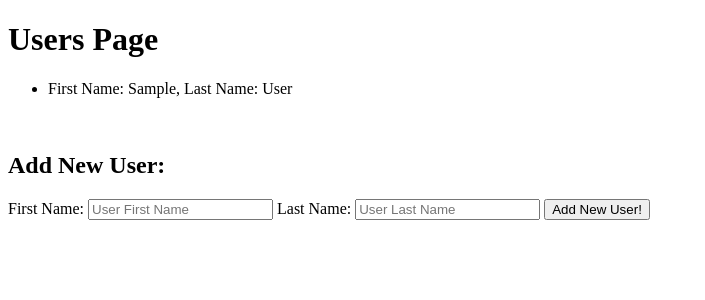
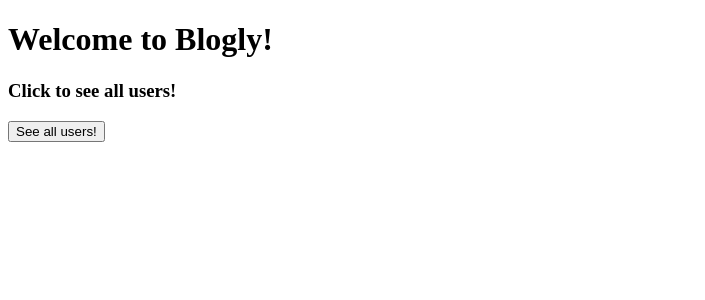
Before and after one commit to milanz14/23.1-blogly, a Flask app: page / in a window 1280 px wide. Shown: the top 300 px of the page, without its empty margins (0-705 px from the left). Run offline with Flask 2, Linux system fonts and the light colour scheme; tables that the repository leaves empty hold one stand-in row (values such as "Sample post").

Commit message:
added user detail page and some skeleton routes

```diff
--- a/app.py
+++ b/app.py
@@ -14,11 +14,16 @@ debug = DebugToolbarExtension(app)
 connect_db(app)
 
 @app.route('/')
+def home():
+    """ show the home page """
+    return render_template('base.html')
+
+@app.route('/users')
 def show_users():
     users = User.query.all()
     return render_template('users.html', users=users)
 
-@app.route('/', methods=['POST'])
+@app.route('/users', methods=['POST'])
 def create_new_user():
     firstname = request.form['firstname']
     lastname = request.form['lastname']
@@ -26,4 +31,20 @@ def create_new_user():
     db.session.add(new_user)
     db.session.commit()
     flash('User created successfully!')
-    return redirect('/')
+    return redirect('/users')
+
+@app.route('/users/new', methods=['GET','POST'])
+def show_new_user_form():
+    """ show new users add form"""
+    pass
+
+@app.route('/users/<int:user_id>')
+def show_user_detail(user_id):
+    """ show details for a specific user """
+    foundUser = User.query.get_or_404(user_id)
+    return render_template('userdetails.html', foundUser=foundUser)
+
+@app.route('/users/<int:id>/edit', methods=['GET','POST'])
+def edit_user(uid):
+    """ edit details for specific user """
+    pass
--- a/templates/base.html
+++ b/templates/base.html
@@ -8,7 +8,11 @@
 </head>
 <body>
     {% block content %}
-
+        <h1>Welcome to Blogly!</h1>
+        <h3>Click to see all users!</h3>
+        <form action='/users'>
+            <button>See all users!</button>
+        </form>
     {% endblock %}
 </body>
 </html>
--- /dev/null
+++ b/templates/userdetails.html
@@ -0,0 +1,6 @@
+{% extends 'base.html' %}
+
+{% block content %}
+    <h2>{{ foundUser.first_name}} {{foundUser.last_name }}</h2>
+
+{% endblock %}
--- a/templates/users.html
+++ b/templates/users.html
@@ -4,7 +4,7 @@
 <h1>Users Page</h1>
     <ul>
         {% for user in users %}
-            <li><a>First Name: {{ user.first_name }}, Last Name: {{ user.last_name }}</a></li>
+            <li><a href='/users/{{user.id}}'>First Name: {{ user.first_name }}, Last Name: {{ user.last_name }}</a></li>
         {% endfor %}
     </ul>
     <br>
@@ -14,7 +14,7 @@
         {% endfor %}
     </p>
     <h2>Add New User:</h2>
-    <form action="/" method='POST'>
+    <form action="/users" method='POST'>
         <label for="firstname">First Name: </label>
         <input type="text" placeholder="User First Name" name="firstname", id="firstname">
         <label for="lastname">Last Name: </label>
```
